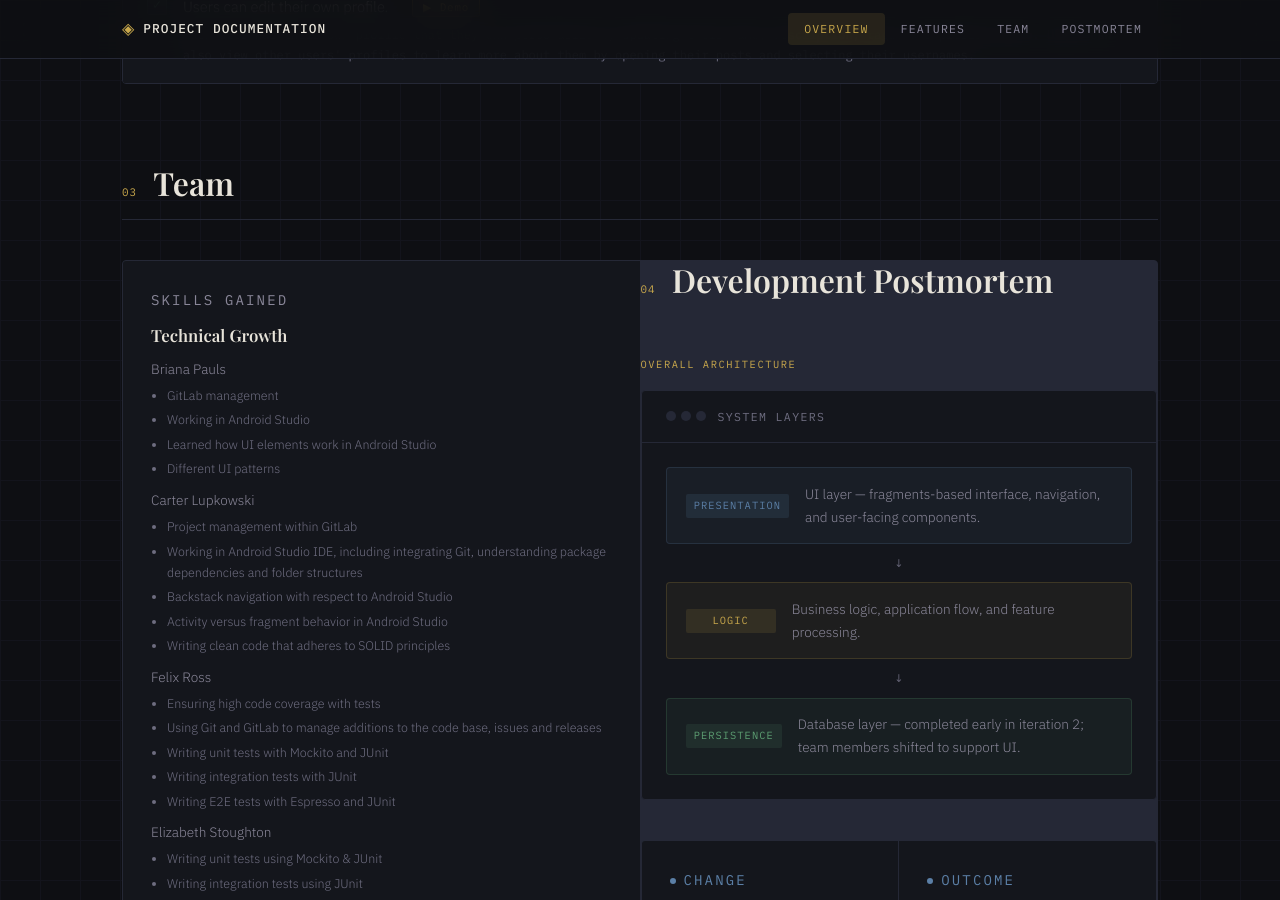
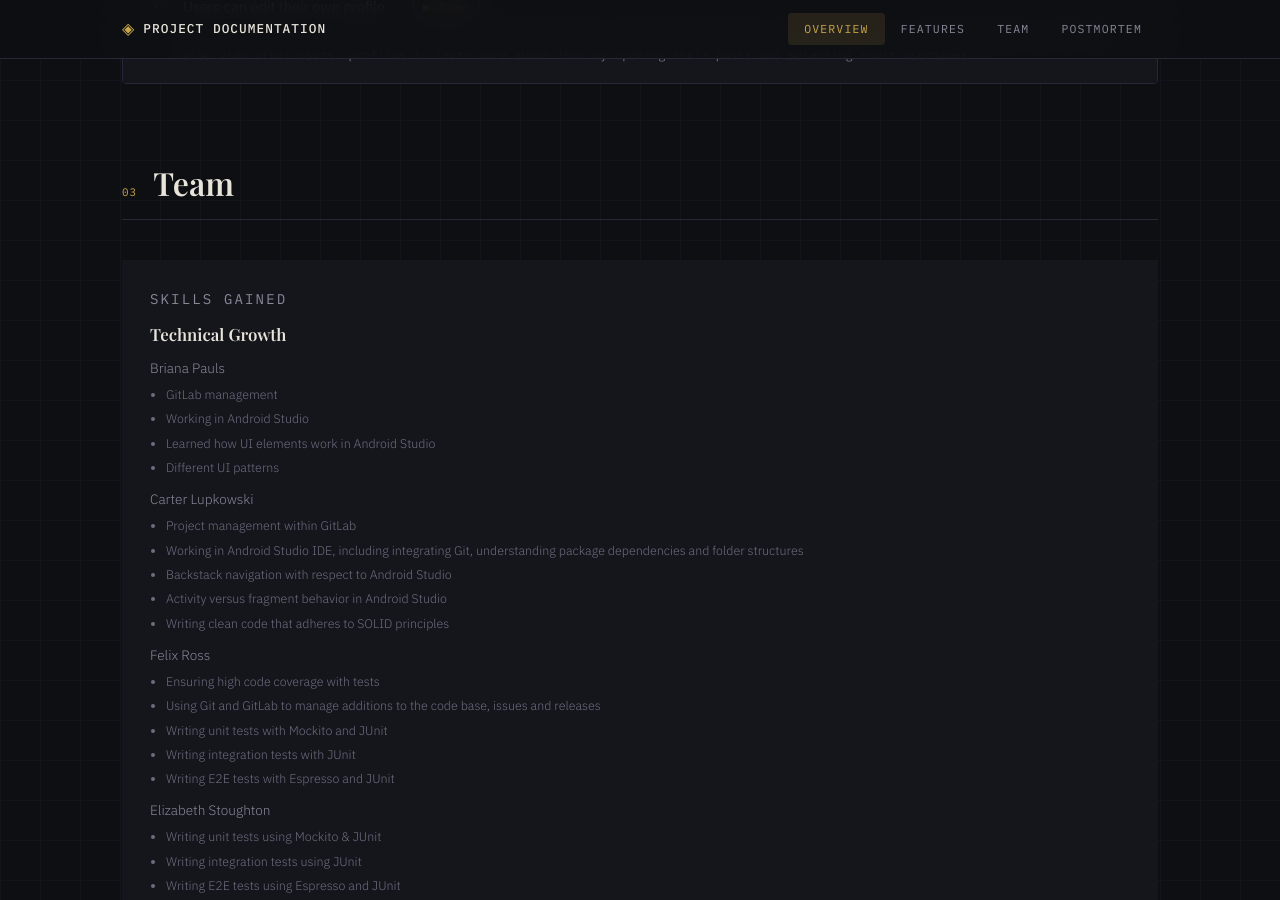
Before and after one commit to AlonSlonimsky/DISKussMe, a Jekyll site: the page built from index.html, in a window 1280 px wide and 900 px high, scrolled down 2147 px. Built offline with Jekyll 4.4.1, drawn with Linux system fonts in a browser that asks for light colours.

Commit message:
fixed removed ending

```diff
--- a/index.html
+++ b/index.html
@@ -135,9 +135,7 @@ of 20 or more new posts per week sustained over that same period.</p>
       <h2 class="section-title">Team</h2>
     </div>
 
-    <div class="card-grid" style="grid-template-columns: repeat(2, 1fr);">
-
-      <div class="card">
+    <div class="card">
         <p class="card-label">Skills Gained</p>
         <h3>Technical Growth</h3>
         <div style="display:flex; flex-direction:column; gap:0.6rem; margin-top:0.5rem;">
@@ -205,7 +203,9 @@ of 20 or more new posts per week sustained over that same period.</p>
           </div>
 
         </div>
-      </div>
+    </div>
+  </section>
+
   <!-- ============================
        SECTION 4 — POSTMORTEM
        ============================ -->
```
